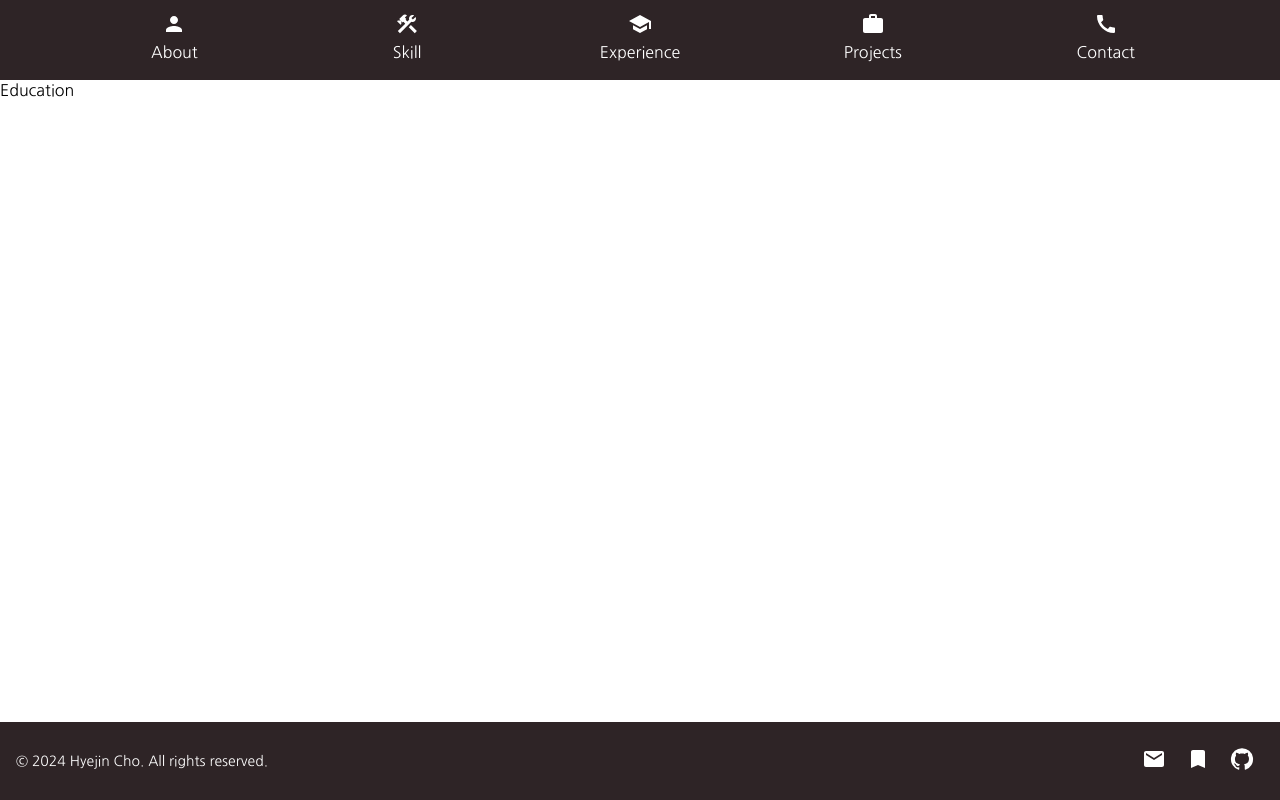
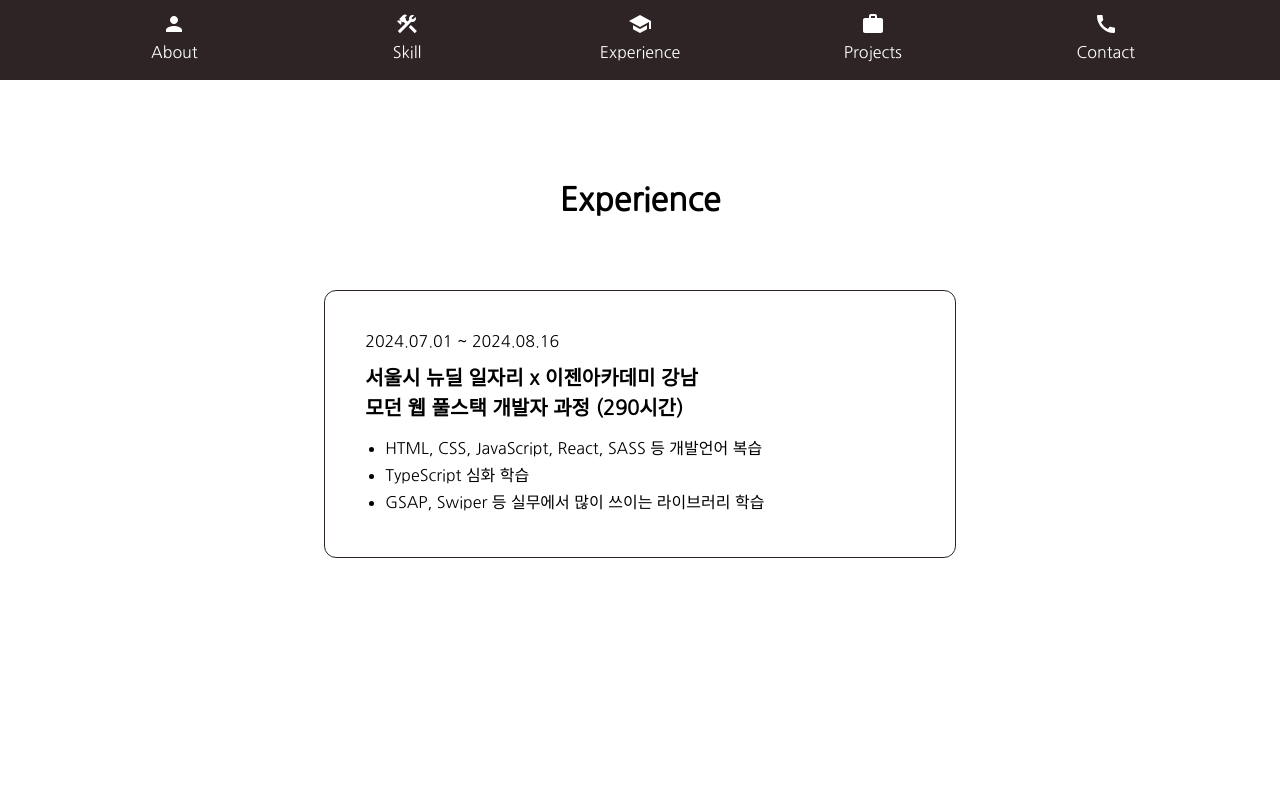
Before and after one commit to hjinn0813/portfolio, a React (Create React App) app: page /education in a window 1280 px wide. Built offline with nearby package versions, Linux system fonts and the light colour scheme.

Commit message:
feat: edu page 제작 및 디자인

```diff
--- a/src/components/Education/Education.jsx
+++ b/src/components/Education/Education.jsx
@@ -1,7 +1,118 @@
 // 교육이수내역
 
-import React from 'react';
+import React, { useEffect, useRef } from 'react';
+import { Link } from 'react-router-dom';
+import '../../styles/Education/Education.scss';
+
+import gsap from 'gsap';
+import ScrollTrigger from 'gsap/ScrollTrigger';
+
+gsap.registerPlugin(ScrollTrigger);
 
 export default function Education() {
-  return <div>Education</div>;
+  const contentRef = useRef(null);
+  const scrollTriggerRef = useRef(null);
+
+  useEffect(() => {
+    const contentEl = contentRef.current;
+
+    gsap.utils.toArray(contentEl.children).forEach((experience, index) => {
+      gsap.fromTo(
+        experience,
+        {
+          opacity: 0,
+          y: 20,
+        },
+        {
+          opacity: 1,
+          y: 0,
+          scrollTrigger: {
+            trigger: experience,
+            start: 'top 70%',
+            toggleActions: 'play none none none',
+          },
+        }
+      );
+    });
+
+    gsap.fromTo(
+      scrollTriggerRef.current,
+      { opacity: 0, y: 50 },
+      {
+        opacity: 1,
+        y: 0,
+        scrollTrigger: {
+          trigger: scrollTriggerRef.current,
+          start: 'top bottom',
+          end: 'bottom top',
+          scrub: 1,
+        },
+      }
+    );
+  }, []);
+
+  return (
+    <div className="edu-inner">
+      <div className="edu-title">Experience</div>
+      <div className="edu-content" ref={contentRef}>
+        <div className="edu-item experience">
+          <div className="edu-time">2024.07.01 ~ 2024.08.16</div>
+          <div className="attribute">
+            서울시 뉴딜 일자리 x 이젠아카데미 강남
+            <br />
+            모던 웹 풀스택 개발자 과정 (290시간)
+          </div>
+          <ul className="edu-info">
+            <li>HTML, CSS, JavaScript, React, SASS 등 개발언어 복습</li>
+            <li>TypeScript 심화 학습</li>
+            <li>GSAP, Swiper 등 실무에서 많이 쓰이는 라이브러리 학습</li>
+          </ul>
+        </div>
+        <div className="edu-item experience">
+          <div className="edu-time">2023.12.27 ~ 2024.05.27</div>
+          <div className="attribute">
+            서울 청년취업사관학교 x 코딩온
+            <br />
+            UI/UX 반응형 웹 디자인부터 시작하는 프론트엔드 입문 (354시간)
+          </div>
+          <ul className="edu-info">
+            <li>UI/UX 입문 및 사용자 중심 서비스 기획</li>
+            <li>Figma로 반응형 웹 디자인 실습</li>
+            <li>개발 환경 설정 (Git, GitHub, VS code)</li>
+            <li>
+              HTML, CSS, JavaScript, jQuery, Bootstrap 입문 및 퍼블리싱 실습
+            </li>
+            <li>React, Redux, SASS, TypeScript 입문 및 실습</li>
+            <li>3번의 팀 프로젝트 진행</li>
+          </ul>
+        </div>
+        <div className="edu-item experience">
+          <div className="edu-time">2023.11.08 ~ 2023.12.13</div>
+          <div className="attribute">패스트캠퍼스 - 웹 개발 입문 (30시간)</div>
+          <ul className="edu-info">
+            <li>개발 환경 설정 (Git, GitHub, VS code)</li>
+            <li>HTML, CSS, JavaScript 기초 입문 및 실습</li>
+            <li>Netlify를 이용해 웹사이트 배포하기</li>
+            <li>간단한 마크다운 문법 이해하기</li>
+          </ul>
+        </div>
+        <div className="edu-item experience">
+          <div className="edu-time">2023.08.30 ~ 2023.10.04</div>
+          <div className="attribute">
+            패스트캠퍼스 - 포토샵 5주 완성 (30시간)
+          </div>
+          <ul className="edu-info">
+            <li>포토샵 설치, 기본적인 사용법 숙지</li>
+            <li>포토샵 기초 툴 사용하기</li>
+            <li>포토샵 도구, 메뉴바, 패널 기능 실습</li>
+          </ul>
+        </div>
+      </div>
+      <Link to="/project" className="move-link">
+        <div className="move-btn" ref={scrollTriggerRef}>
+          NEXT PAGE
+        </div>
+      </Link>
+    </div>
+  );
 }
--- a/src/styles/Education/Education.scss
+++ b/src/styles/Education/Education.scss
@@ -1,3 +1,42 @@
 // 교육이수내역 디자인
 
-@import './root.scss';
+@import '../root.scss';
+
+.edu-inner {
+  @include viewport-size;
+}
+
+.edu-title {
+  @include page-title;
+}
+
+.edu-content {
+  display: flex;
+  flex-direction: column;
+  justify-content: center;
+}
+
+// item 상세 디자인
+.edu-item {
+  border: 0.5px solid $gray;
+  border-radius: 12px;
+  padding: 40px;
+  margin: 30px 0;
+  min-width: 250px;
+
+  @media (max-width: 480px) {
+    font-size: 16px;
+    margin: 32px 0;
+    min-width: 90%;
+  }
+}
+.attribute {
+  font-size: 20px;
+  font-weight: 700;
+  line-height: 1.5;
+  margin: 12px 0;
+}
+.edu-info {
+  line-height: 1.7;
+  padding-left: 20px;
+}
```
